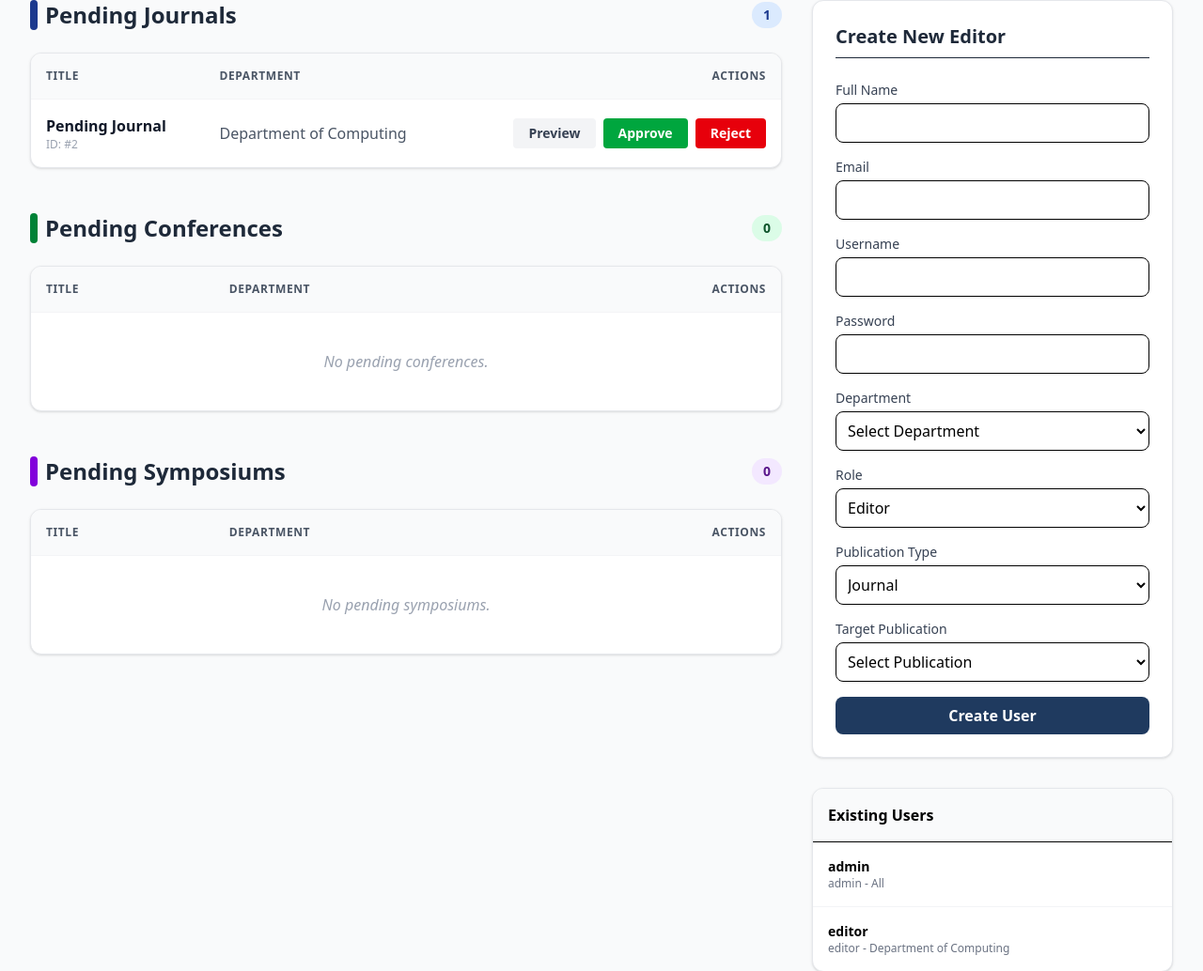
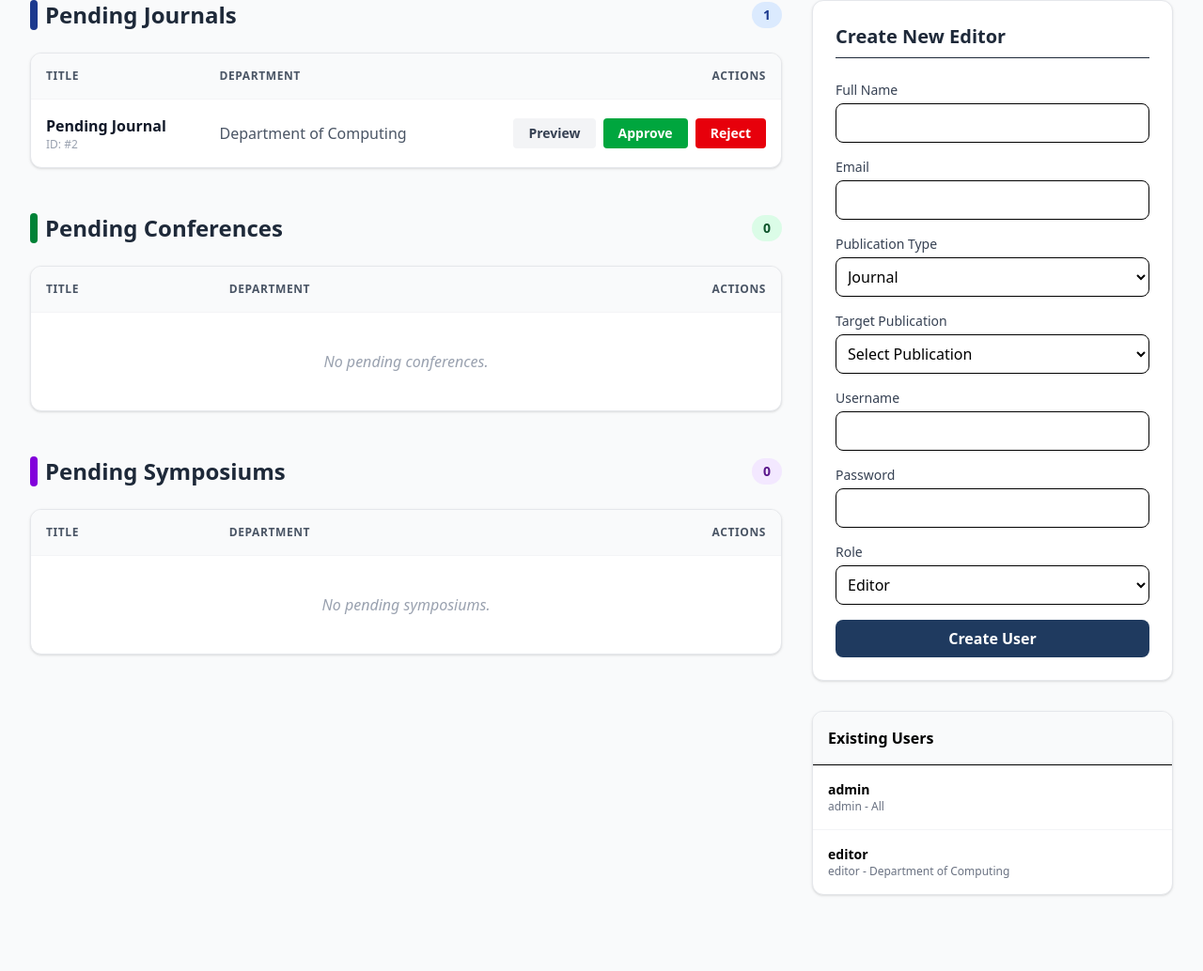
Before and after one commit to gayathrisarangika/system, a Laravel app: page /admin/dashboard in a window 1280 px wide. Shown: the part 182-1216 px from the top of the page at 94% size. After the commit the page ends 1136 px from the top, so only its background shows below. Run offline with Laravel 12, Linux system fonts and the light colour scheme; a user stored in the database is signed in; data comes from the database, SQL or seed files in the repository; style sheets or scripts are compiled from the project's sources; some libraries are stand-ins or nearby versions.

Commit message:
fix: improve editor creation flow and automate department assignment
- Removed manual department selection from "Create New Editor" form.
- Reordered form fields to: Full Name, Email, Publication Type, Target Publication, Username, Password, Role.
- Implemented backend logic to automatically resolve department_id and publication title based on the selected publication.
- Updated user creation validation to make department_id optional.

Co-authored-by: gayathrisarangika <90195913+gayathrisarangika@users.noreply.github.com>

```diff
--- a/app/Http/Controllers/DashboardController.php
+++ b/app/Http/Controllers/DashboardController.php
@@ -39,12 +39,34 @@ class DashboardController extends Controller
             'email' => 'nullable|email|unique:users',
             'username' => 'required|unique:users',
             'password' => 'required|min:6',
-            'department_id' => 'required|exists:departments,id',
+            'department_id' => 'nullable|exists:departments,id',
             'role' => 'required|in:admin,editor',
             'type' => 'nullable|in:journal,conference,symposium',
             'publication_id' => 'nullable|integer',
             'journal_title' => 'nullable|string',
         ]);
+
+        if ($data['role'] === 'editor' && $data['publication_id']) {
+            if ($data['type'] === 'journal') {
+                $pub = Journal::find($data['publication_id']);
+                if ($pub) {
+                    $data['department_id'] = $pub->department_id;
+                    $data['journal_title'] = $pub->journal_title;
+                }
+            } elseif ($data['type'] === 'conference') {
+                $pub = Conference::find($data['publication_id']);
+                if ($pub) {
+                    $data['department_id'] = $pub->department_id;
+                    $data['journal_title'] = $pub->conference_title;
+                }
+            } elseif ($data['type'] === 'symposium') {
+                $pub = Symposium::find($data['publication_id']);
+                if ($pub) {
+                    $data['department_id'] = $pub->department_id;
+                    $data['journal_title'] = $pub->symposium_title;
+                }
+            }
+        }
 
         $data['password'] = Hash::make($data['password']);
 
--- a/resources/js/Pages/Dashboard/Admin.jsx
+++ b/resources/js/Pages/Dashboard/Admin.jsx
@@ -178,54 +178,7 @@ export default function Admin({ pendingJournals, pendingConferences, pendingSymp
                                 />
                                 {errors.email && <div className="text-red-500 text-xs mt-1">{errors.email}</div>}
                             </div>
-                            <div>
-                                <label className="block text-sm font-medium text-gray-700 mb-1">Username</label>
-                                <input
-                                    className="w-full border rounded-lg p-2"
-                                    value={data.username}
-                                    onChange={e => setData('username', e.target.value)}
-                                    required
-                                />
-                                {errors.username && <div className="text-red-500 text-xs mt-1">{errors.username}</div>}
-                            </div>
-                            <div>
-                                <label className="block text-sm font-medium text-gray-700 mb-1">Password</label>
-                                <input
-                                    type="password"
-                                    className="w-full border rounded-lg p-2"
-                                    value={data.password}
-                                    onChange={e => setData('password', e.target.value)}
-                                    required
-                                />
-                                {errors.password && <div className="text-red-500 text-xs mt-1">{errors.password}</div>}
-                            </div>
-                            <div>
-                                <label className="block text-sm font-medium text-gray-700 mb-1">Department</label>
-                                <select
-                                    className="w-full border rounded-lg p-2"
-                                    value={data.department_id}
-                                    onChange={e => setData('department_id', e.target.value)}
-                                    required
-                                >
-                                    <option value="">Select Department</option>
-                                    {departments.map(dept => (
-                                        <option key={dept.id} value={dept.id}>{dept.name}</option>
-                                    ))}
-                                </select>
-                                {errors.department_id && <div className="text-red-500 text-xs mt-1">{errors.department_id}</div>}
-                            </div>
-                            <div>
-                                <label className="block text-sm font-medium text-gray-700 mb-1">Role</label>
-                                <select
-                                    className="w-full border rounded-lg p-2"
-                                    value={data.role}
-                                    onChange={e => setData('role', e.target.value)}
-                                    required
-                                >
-                                    <option value="editor">Editor</option>
-                                    <option value="admin">Admin</option>
-                                </select>
-                            </div>
+
                             {data.role === 'editor' && (
                                 <>
                                     <div>
@@ -287,6 +240,40 @@ export default function Admin({ pendingJournals, pendingConferences, pendingSymp
                                     <input type="hidden" value={data.journal_title} />
                                 </>
                             )}
+
+                            <div>
+                                <label className="block text-sm font-medium text-gray-700 mb-1">Username</label>
+                                <input
+                                    className="w-full border rounded-lg p-2"
+                                    value={data.username}
+                                    onChange={e => setData('username', e.target.value)}
+                                    required
+                                />
+                                {errors.username && <div className="text-red-500 text-xs mt-1">{errors.username}</div>}
+                            </div>
+                            <div>
+                                <label className="block text-sm font-medium text-gray-700 mb-1">Password</label>
+                                <input
+                                    type="password"
+                                    className="w-full border rounded-lg p-2"
+                                    value={data.password}
+                                    onChange={e => setData('password', e.target.value)}
+                                    required
+                                />
+                                {errors.password && <div className="text-red-500 text-xs mt-1">{errors.password}</div>}
+                            </div>
+                            <div>
+                                <label className="block text-sm font-medium text-gray-700 mb-1">Role</label>
+                                <select
+                                    className="w-full border rounded-lg p-2"
+                                    value={data.role}
+                                    onChange={e => setData('role', e.target.value)}
+                                    required
+                                >
+                                    <option value="editor">Editor</option>
+                                    <option value="admin">Admin</option>
+                                </select>
+                            </div>
                             <button
                                 type="submit"
                                 className="w-full bg-[#1f3a5f] text-white py-2 rounded-lg font-bold hover:bg-blue-800 transition disabled:opacity-50"
```
